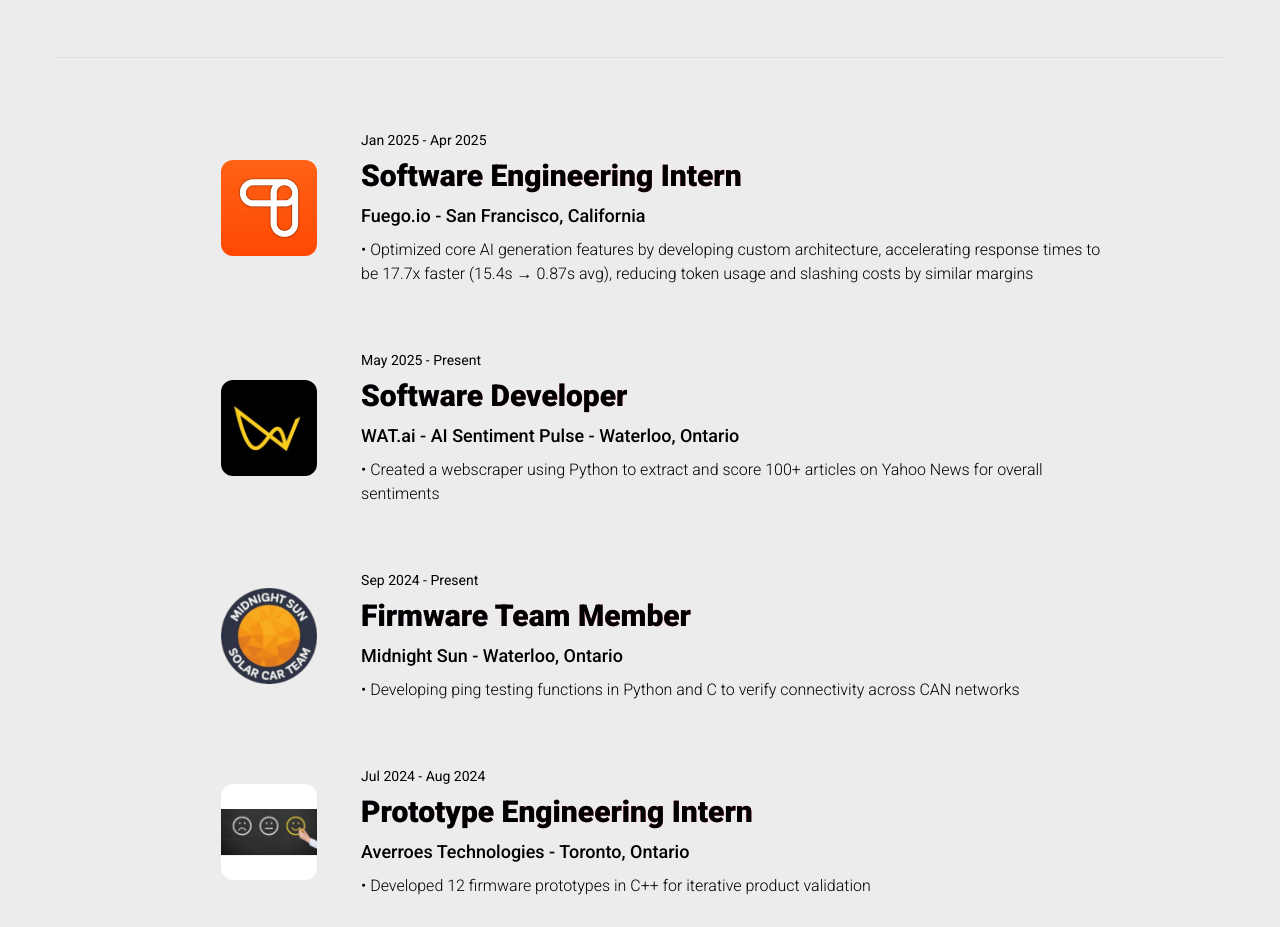
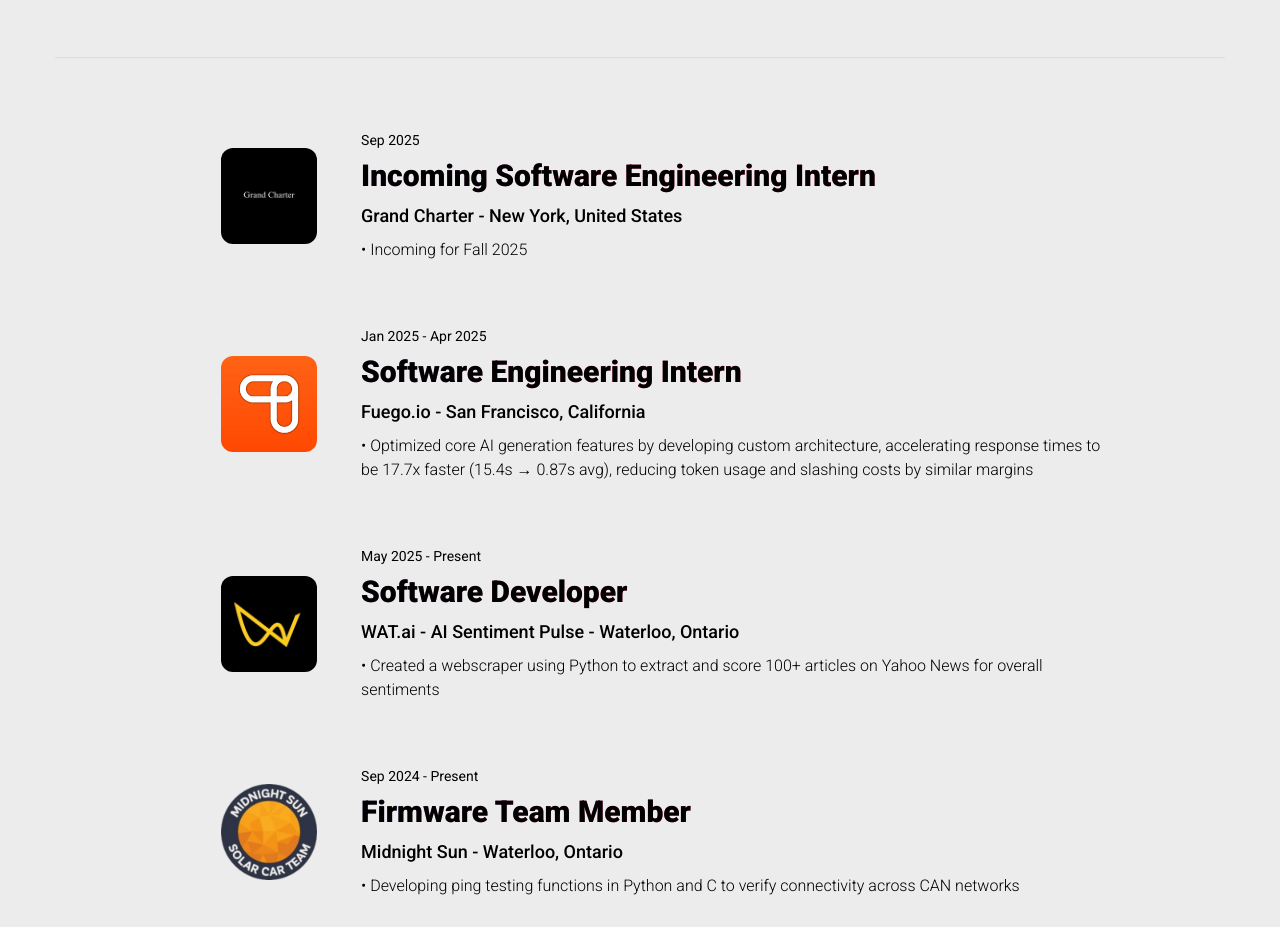
Before and after one commit to Leg3ndary/ben-portfolio, a Next.js app: page / in a window 1280 px wide. Shown: the part 1240-2167 px from the top of the page. Built offline with nearby package versions, Linux system fonts and the light colour scheme.

Commit message:
Add a new position :)

```diff
--- a/src/components/Experience.tsx
+++ b/src/components/Experience.tsx
@@ -9,6 +9,7 @@
 import Image from "next/image";
 import MidnightSun from "@/../public/experience/midnightsun.png";
 import { useRef } from "react";
+import GrandCharter from "@/../public/experience/grandcharter.jpeg";
 
 type Job = {
     title: string;
@@ -97,6 +98,18 @@
 }
 
 const jobs: Job[] = [
+    {
+        title: "Incoming Software Engineering Intern",
+        company: "Grand Charter - New York, United States",
+        description: "• Incoming for Fall 2025",
+        date: "Sep 2025",
+        image: {
+            src: GrandCharter,
+            alt: "Grand Charter Logo",
+            width: 150,
+            height: 150,
+        },
+    },
     {
         title: "Software Engineering Intern",
         company: "Fuego.io - San Francisco, California",
```
Also changed, not shown: public/experience/grandcharter.jpeg (added).
